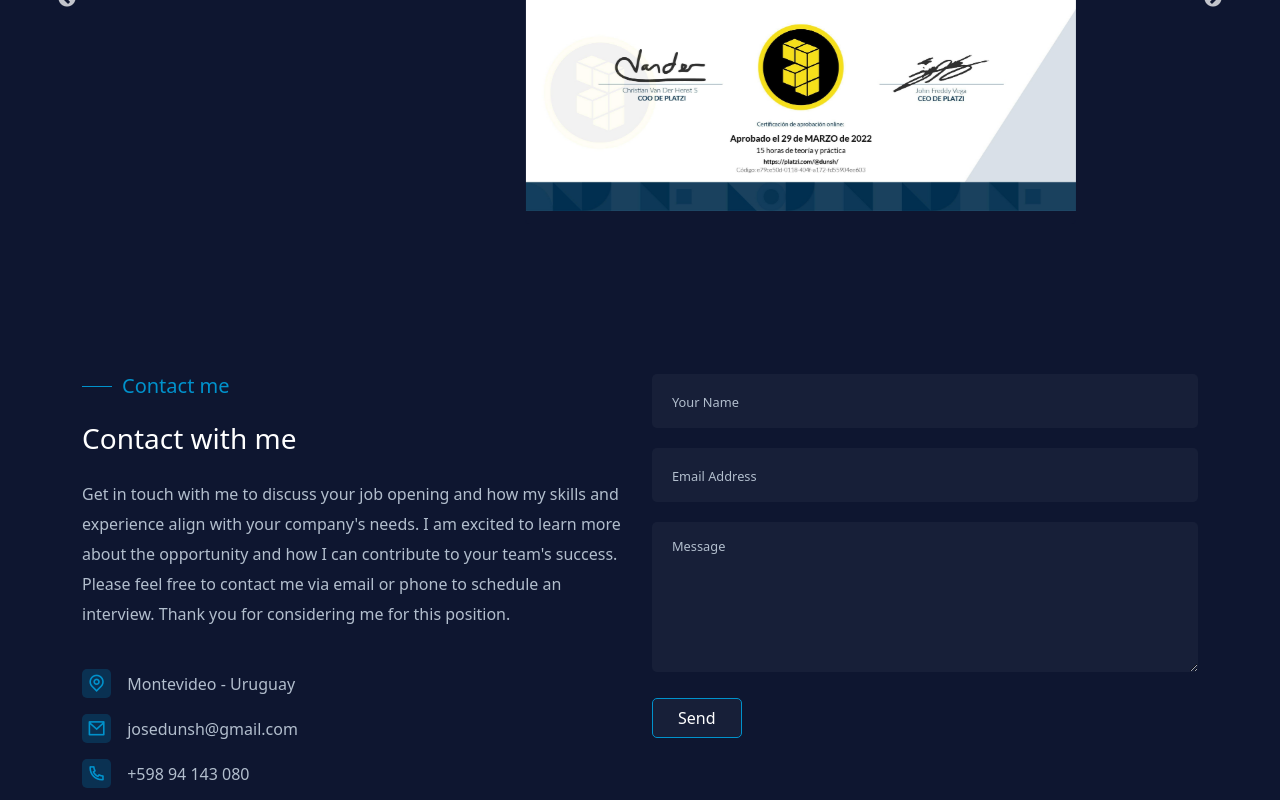
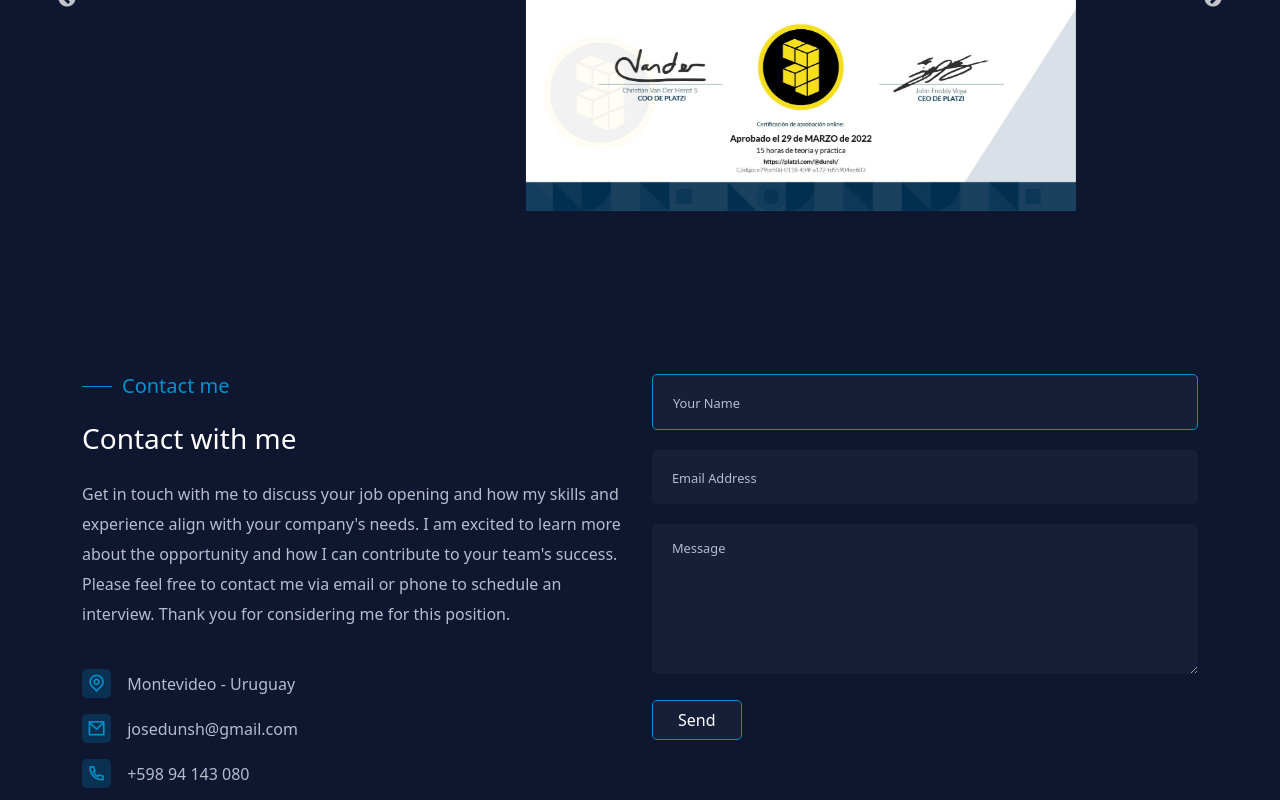
Before and after one commit to JoseDun/portfolio, a Next.js app: page / in a window 1280 px wide. In both pictures the pointer is over the input "Your Name". Shown: the part 3327-4127 px from the top of the page. Built offline with nearby package versions, Linux system fonts and the light colour scheme.

Commit message:
added hover blue in form

```diff
--- a/styles/form.module.css
+++ b/styles/form.module.css
@@ -10,6 +10,11 @@
   margin-bottom: 20px;
 }
 
+.form__group input:hover,
+.form__group textarea:hover{
+  border: 0.1rem solid #0092cc;
+}
+
 .form__group input::placeholder,
 .form__group textarea::placeholder {
   font-size: 0.8rem;
```
